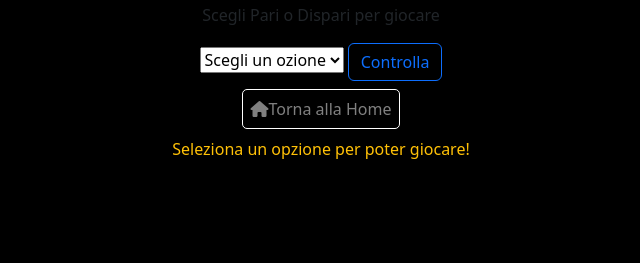
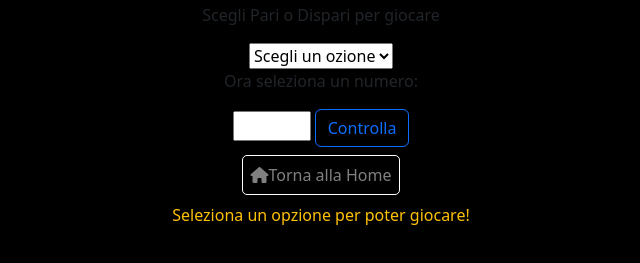
Before and after one commit to MarcoBione/js-paliedispari, a plain HTML site: page PAGES/evenodd.html in a window 1280 px wide. Both pictures are taken after a click on the button "Controlla". Shown: the part 53-316 px from the top of the page, without its empty margins (319-959 px from the left). Drawn offline with nearby package versions, Linux system fonts and the light colour scheme.

Commit message:
Add input to paridispari + sum in js

```diff
--- a/JS/script.js
+++ b/JS/script.js
@@ -31,14 +31,28 @@ function evenOddGame(){
     //check evenOdd
     console.log(evenOdd);
 
+    let userChoise = 0;
+    //load evenOdd value
+    userChoise = document.querySelector('input').value;
+    //check evenOdd
+    console.log(userChoise);
+
     //generation random number
     let randomNumber = Math.floor((Math.random() * 5) + 1);
     console.log(randomNumber);
 
+    let sum = mySum(userChoise, randomNumber);
+    console.log(sum);
+
+    function mySum(a, b) {
+      return a + b;
+    }
+
+
     let result = document.createElement('p');
 
-    if((randomNumber % 2 === 0 && evenOdd === 'even') || (randomNumber % 3 === 0 && evenOdd === 'odd')){
-        result.innerText = `Numero estratto: ${randomNumber} - Hai vinto!`;
+    if((sum % 2 === 0 && evenOdd === 'even') || (sum % 3 === 0 && evenOdd === 'odd')){ //da chiedere domani
+        result.innerText = `Numero estratto: ${sum} - Hai vinto!`;
         result.classList.add('text-success');
         console.log(result);
         document.getElementById('results').appendChild(result);
@@ -49,7 +63,7 @@ function evenOddGame(){
         console.log(result);
         document.getElementById('results').appendChild(result);
     }else{
-        result.innerText = `Numero estratto: ${randomNumber} - Ritenta, sarai piu fortunato la prossima volta`;
+        result.innerText = `Numero estratto: ${sum} - Ritenta, sarai piu fortunato la prossima volta`;
         result.classList.add('text-danger');
         console.log(result);
         document.getElementById('results').appendChild(result);
--- a/PAGES/evenodd.html
+++ b/PAGES/evenodd.html
@@ -31,6 +31,9 @@
                 <option value="odd">Dispari</option>
             </select>
 
+            <p>Ora seleziona un numero:</p>
+            <input type="number" id="userChoise" max="5" min="1">
+
             <button class="btn btn-outline-primary" id="checkEvenOdd">Controlla</button>
 
             <div class="box p-3">
```
